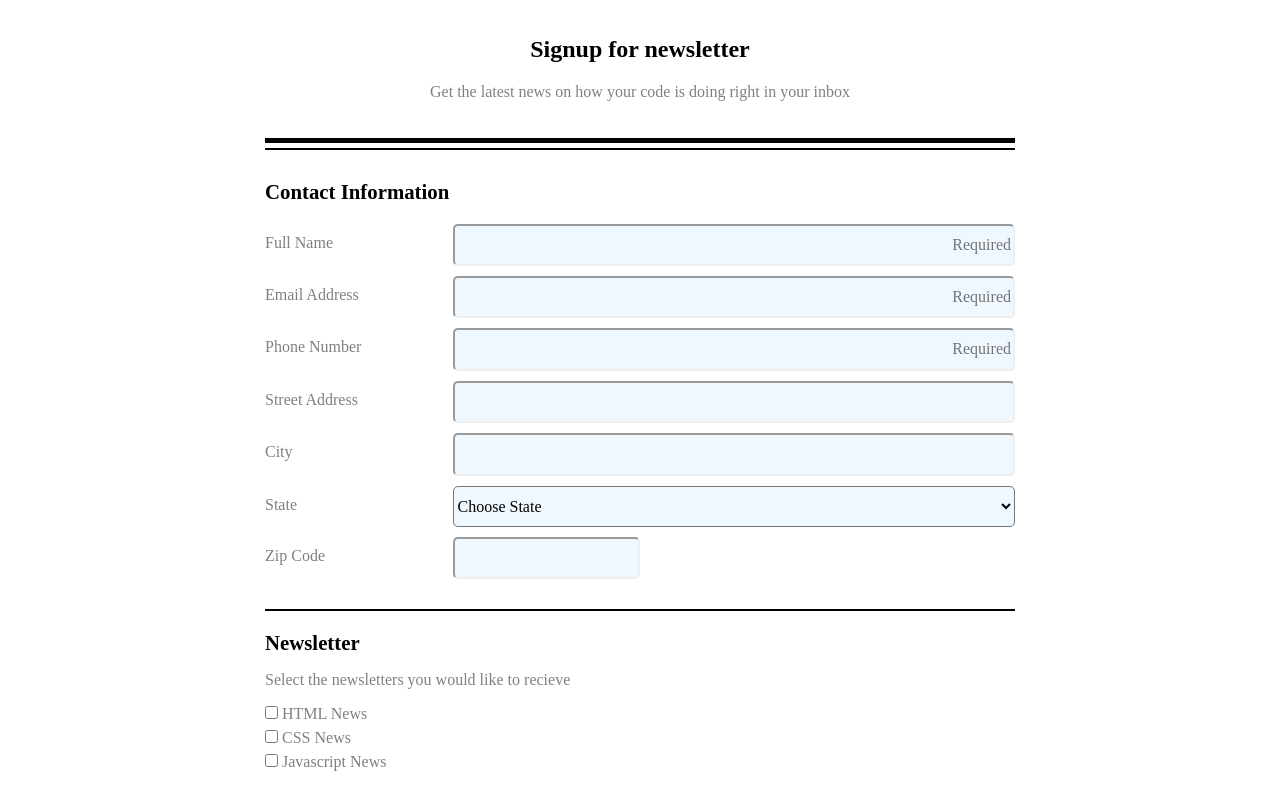
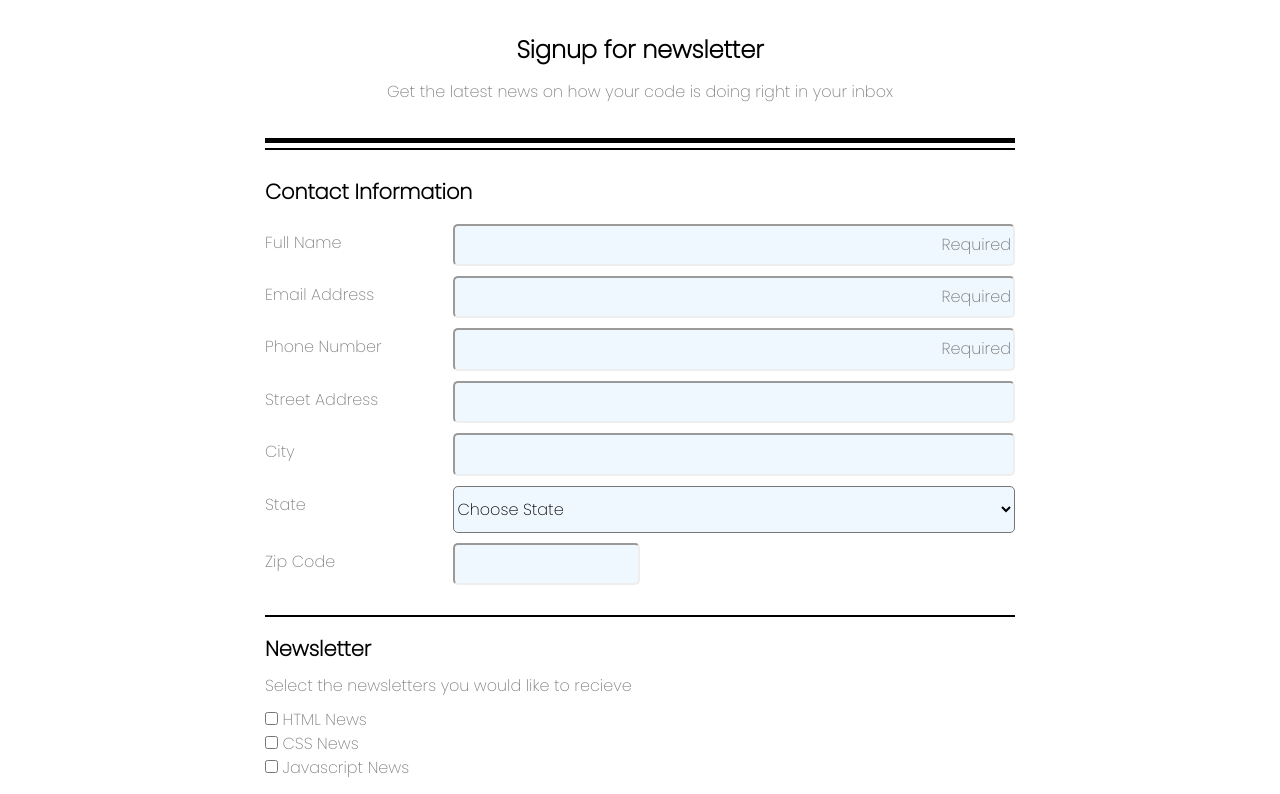
Before and after one commit to birenrai/Project-3-An-Online-Registration-Form, a plain HTML site: page index.html in a window 1280 px wide. Shown: the part 84-878 px from the top of the page. Drawn offline with Linux system fonts and the light colour scheme.

Commit message:
Added Google Font

```diff
--- a/css/styles.css
+++ b/css/styles.css
@@ -1,5 +1,6 @@
 * {
   box-sizing: border-box;
+  font-family: 'Poppins', sans-serif;
 }
 
 input,
--- a/index.html
+++ b/index.html
@@ -6,6 +6,8 @@
     <meta name="viewport" content="width=device-width, initial-scale=1.0">
     <link rel="stylesheet" href="css/normalize.css">
     <link rel="stylesheet" href="css/styles.css">
+    <link rel="preconnect" href="https://fonts.gstatic.com">
+    <link href="https://fonts.googleapis.com/css2?family=Poppins:wght@200&display=swap" rel="stylesheet">
   </head>
 
   <body>
```
